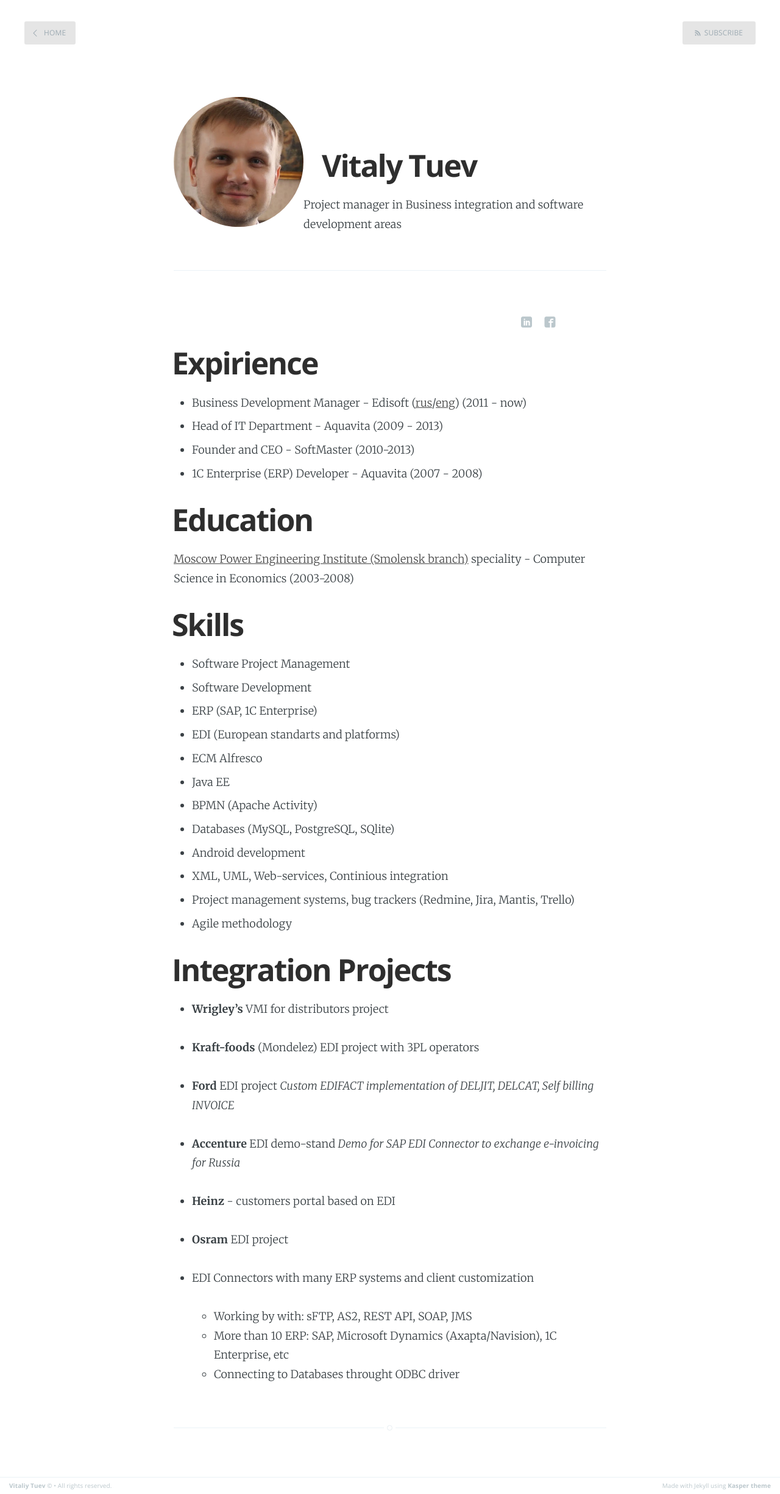
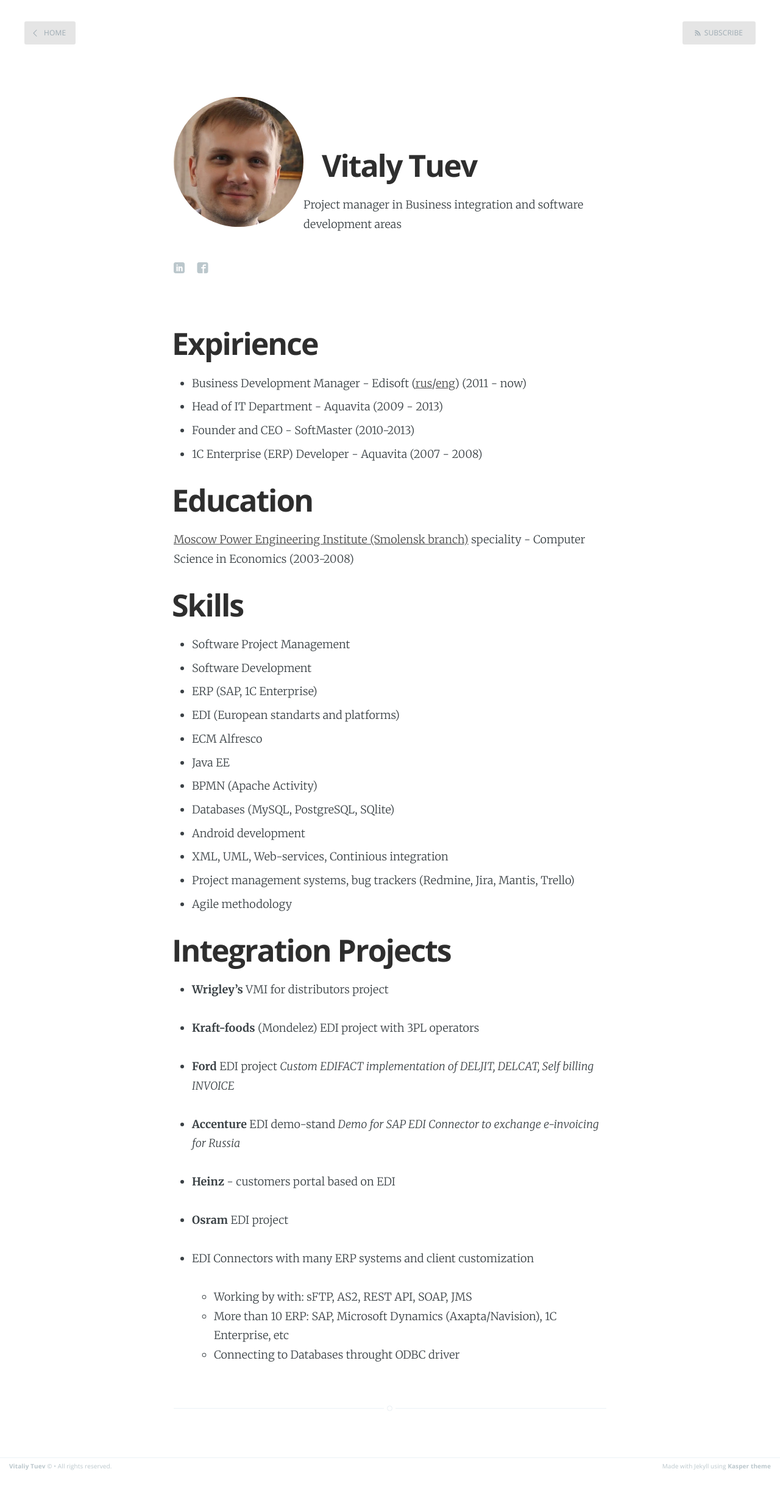
Before and after one commit to vetal232/vetal232.github.io, a Jekyll site: the page built from about.md, in a window 1280 px wide. Shown: the whole page at 61% size. Built offline with Jekyll 4.4.1, drawn with Linux system fonts in a browser that asks for light colours; after the commit the page ends 2418 px from its top, so only the background shows below that.

Commit message:
Update about.md

```diff
--- a/about.md
+++ b/about.md
@@ -15,8 +15,8 @@
 
 Project manager in Business integration and software development areas
 
-<div class="post-footer">
-<section class="share">
+<div class="myshare">
+
 
 <a class="icon-lin" href="http://ru.linkedin.com/in/tuevv">
       <span class="hidden">Linked in</span>
@@ -24,7 +24,7 @@
     <a class="icon-fb" href = "https://www.facebook.com/vitaly.tuev" >
     <span class="hidden">Facebook </span>
     </a>
-</section>
+
 </div>
 
 <br>
```
